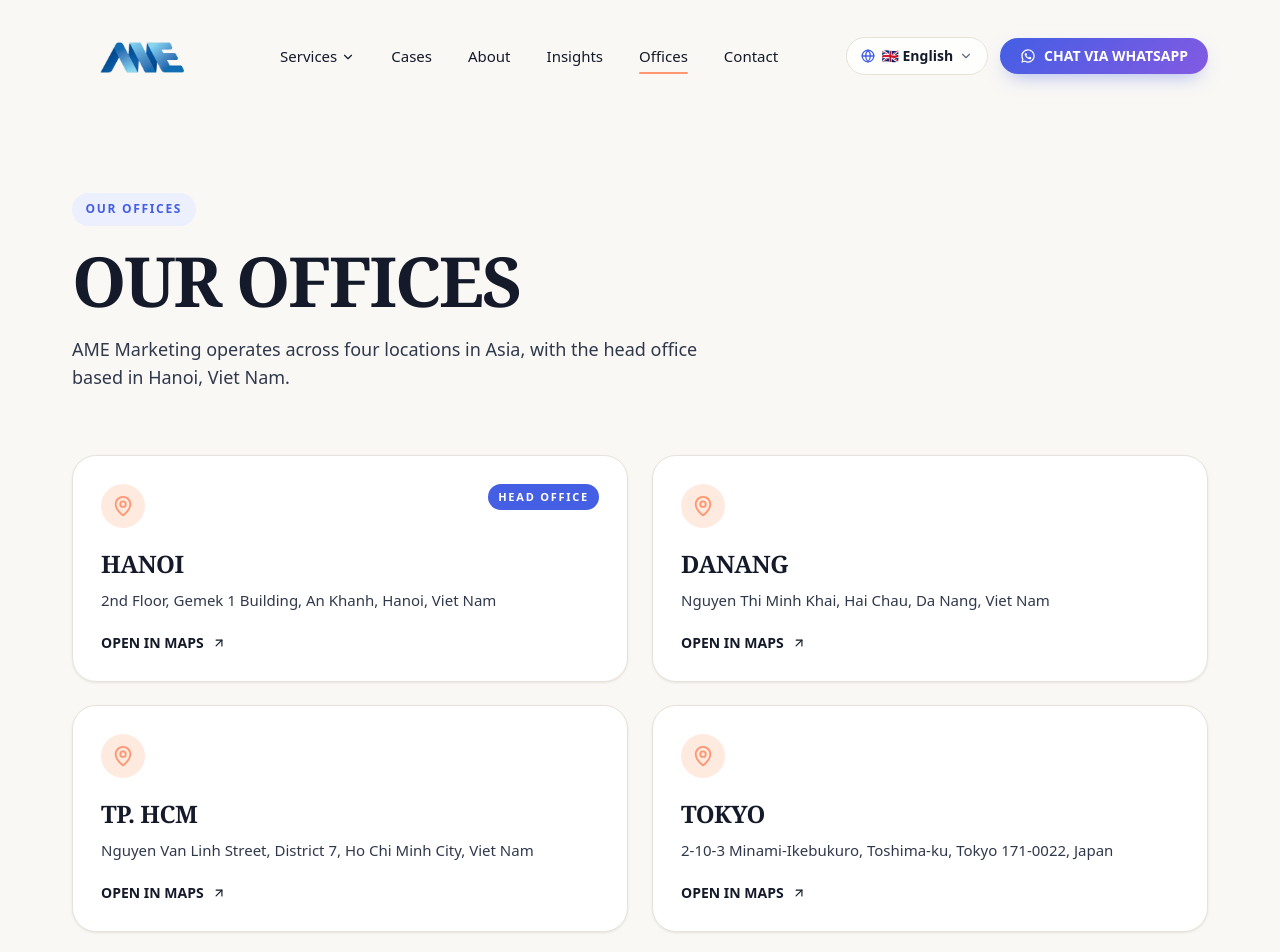
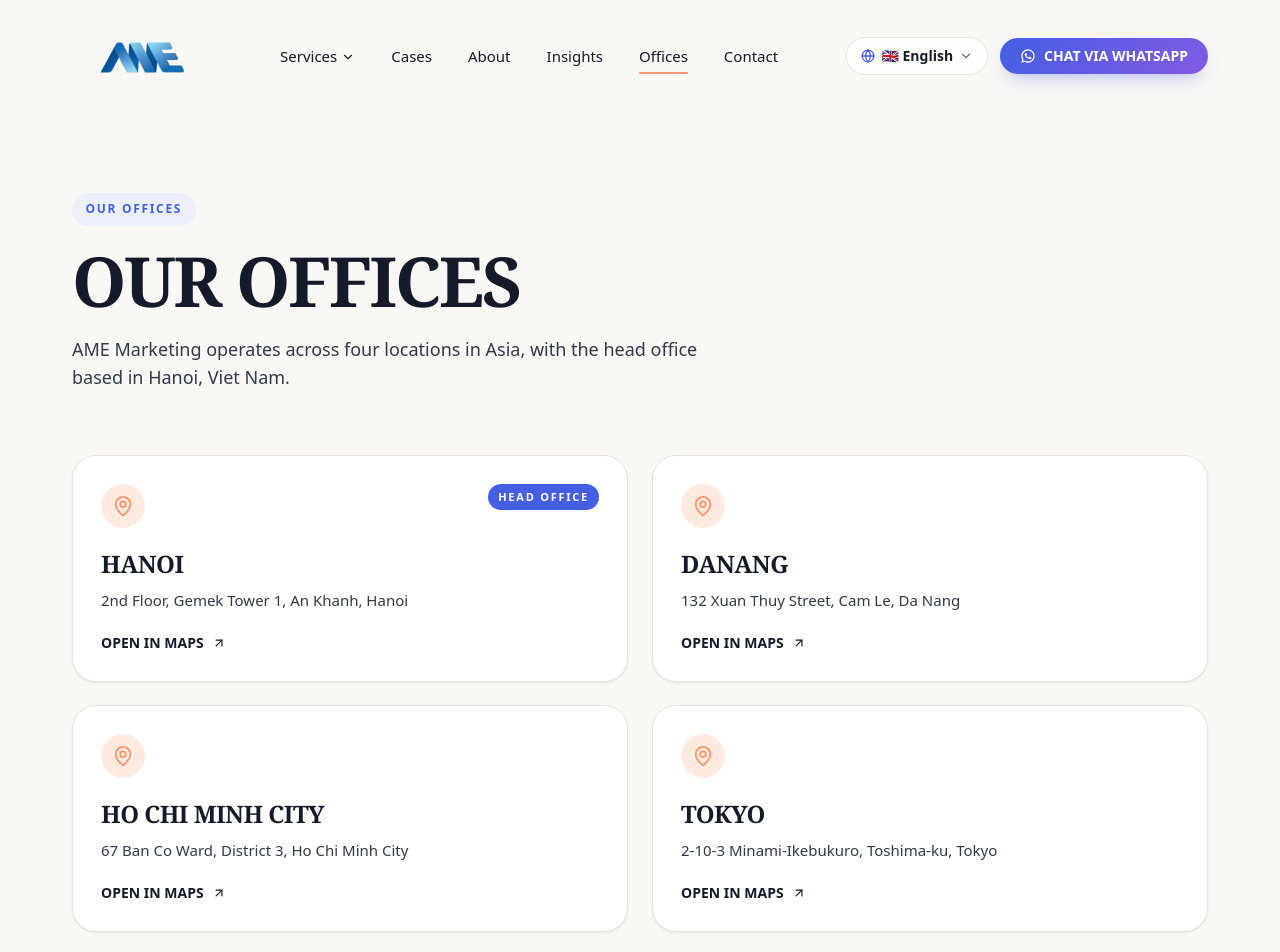
Before and after one commit to DynamiteMaker/amenetwork, a Next.js app: page /en/offices in a window 1280 px wide. Shown: the top 952 px of the page. Built offline with nearby package versions, Linux system fonts and the light colour scheme.

Commit message:
feat: per-locale office addresses for all four offices
New addresses for Hanoi, Da Nang, HCM and Tokyo, localized in vi/en/ja/zh
on the offices page, the footer head-office block and city list, and the
about-page offices strip (which now includes HCM and says four cities).

```diff
--- a/app/[locale]/(marketing)/offices/page.tsx
+++ b/app/[locale]/(marketing)/offices/page.tsx
@@ -1,10 +1,10 @@
-import { getTranslations } from "next-intl/server";
-import { setRequestLocale } from "next-intl/server";
+import { getTranslations, setRequestLocale } from "next-intl/server";
+import { routing } from "@/i18n/routing";
 import { ArrowUpRight, MapPin } from "lucide-react";
 import { PageHero } from "@/components/page-hero";
 import { CTABand } from "@/components/cta-band";
 import { Reveal } from "@/components/reveal";
-import { offices } from "@/data/offices";
+import { offices, type OfficeLocale } from "@/data/offices";
 
 export async function generateMetadata({ params }: { params: Promise<{ locale: string }> }) {
   const { locale } = await params;
@@ -15,6 +15,7 @@ export async function generateMetadata({ params }: { params: Promise<{ locale: s
 export default async function OfficesPage({ params }: { params: Promise<{ locale: string }> }) {
   const { locale } = await params;
   setRequestLocale(locale);
+  const loc = (routing.locales.includes(locale as OfficeLocale) ? locale : "en") as OfficeLocale;
 
   return (
     <>
@@ -39,8 +40,8 @@ export default async function OfficesPage({ params }: { params: Promise<{ locale
                     </span>
                   )}
                 </div>
-                <h2 className="font-display text-2xl mt-5 uppercase">{o.city}</h2>
-                <p className="mt-2 text-[15px] text-ink-2 flex-1">{o.address}</p>
+                <h2 className="font-display text-2xl mt-5 uppercase">{o.city[loc]}</h2>
+                <p className="mt-2 text-[15px] text-ink-2 flex-1">{o.address[loc]}</p>
                 <a
                   href={`https://www.google.com/maps/search/?api=1&query=${o.mapsQuery}`}
                   target="_blank"
--- a/components/site-footer.tsx
+++ b/components/site-footer.tsx
@@ -1,6 +1,6 @@
 "use client";
 
-import { useTranslations } from "next-intl";
+import { useLocale, useTranslations } from "next-intl";
 import { Link } from "@/i18n/routing";
 import {
   FacebookIcon,
@@ -9,11 +9,12 @@ import {
   YoutubeIcon,
   WhatsappIcon,
 } from "@/components/social-icons";
-import { offices, CONTACT } from "@/data/offices";
+import { offices, CONTACT, type OfficeLocale } from "@/data/offices";
 
 export function SiteFooter() {
   const t = useTranslations("footer");
   const nav = useTranslations("nav");
+  const loc = useLocale() as OfficeLocale;
   const fe = useTranslations("footerExtra");
 
   const aux: { label: string; href: string }[] = fe.raw("aux") as never;
@@ -44,7 +45,7 @@ export function SiteFooter() {
               <p className="font-semibold tracking-[0.16em] uppercase text-white/55 text-xs">
                 HEAD OFFICE
               </p>
-              <p>{offices[0].address}</p>
+              <p>{offices[0].address[loc]}</p>
               <p>
                 <a href={CONTACT.whatsappUrl} target="_blank" rel="noopener" className="hover:text-peach">
                   {CONTACT.phoneDisplay} (WHATSAPP)
@@ -74,8 +75,7 @@ export function SiteFooter() {
               {offices.map((o) => (
                 <li key={o.id}>
                   <Link href="/offices" className="text-white/80 hover:text-peach transition-colors uppercase">
-                    {o.city}
-                    {o.isHeadOffice && <span className="ml-1 text-[10px] text-peach">(HQ)</span>}
+                    {o.city[loc]}
                   </Link>
                 </li>
               ))}
--- a/data/offices.ts
+++ b/data/offices.ts
@@ -1,8 +1,12 @@
+export type OfficeLocale = "vi" | "en" | "ja" | "zh";
+
+export type LocalizedText = Record<OfficeLocale, string>;
+
 export type Office = {
   id: string;
-  city: string;
+  city: LocalizedText;
   label: "HEAD OFFICE" | "BRANCH";
-  address: string;
+  address: LocalizedText;
   country: "Viet Nam" | "Japan";
   isHeadOffice?: boolean;
   mapsQuery: string;
@@ -11,34 +15,54 @@ export type Office = {
 export const offices: Office[] = [
   {
     id: "hanoi",
-    city: "HANOI",
+    city: { vi: "HÀ NỘI", en: "HANOI", ja: "ハノイ", zh: "河内" },
     label: "HEAD OFFICE",
-    address: "2nd Floor, Gemek 1 Building, An Khanh, Hanoi, Viet Nam",
+    address: {
+      vi: "Tầng 2, Gemek Tower 1, An Khánh, Hà Nội",
+      en: "2nd Floor, Gemek Tower 1, An Khanh, Hanoi",
+      ja: "Gemek Tower 1 2階, アンカイン, ハノイ",
+      zh: "Gemek Tower 1 2层, An Khanh, 河内",
+    },
     country: "Viet Nam",
     isHeadOffice: true,
-    mapsQuery: "Gemek+1+Tower+An+Khanh+Hanoi",
+    mapsQuery: "Gemek+Tower+1+An+Khanh+Hanoi",
   },
   {
     id: "danang",
-    city: "DANANG",
+    city: { vi: "ĐÀ NẴNG", en: "DANANG", ja: "ダナン", zh: "岘港" },
     label: "BRANCH",
-    address: "Nguyen Thi Minh Khai, Hai Chau, Da Nang, Viet Nam",
+    address: {
+      vi: "132 đường Xuân Thủy, Cẩm Lệ, Đà Nẵng",
+      en: "132 Xuan Thuy Street, Cam Le, Da Nang",
+      ja: "132 Xuan Thuy通り, カムレー区, ダナン",
+      zh: "132 Xuan Thuy街, Cẩm Lệ, 岘港",
+    },
     country: "Viet Nam",
-    mapsQuery: "Nguyen+Thi+Minh+Khai+Hai+Chau+Da+Nang",
+    mapsQuery: "132+Xuan+Thuy+Cam+Le+Da+Nang",
   },
   {
     id: "hcm",
-    city: "TP. HCM",
+    city: { vi: "TP. HCM", en: "HO CHI MINH CITY", ja: "ホーチミン", zh: "胡志明市" },
     label: "BRANCH",
-    address: "Nguyen Van Linh Street, District 7, Ho Chi Minh City, Viet Nam",
+    address: {
+      vi: "67 phường Bàn Cờ, Quận 3, TP. Hồ Chí Minh",
+      en: "67 Ban Co Ward, District 3, Ho Chi Minh City",
+      ja: "67 Ban Co Ward, District 3, ホーチミン",
+      zh: "67 Ban Co坊, 第3郡, 胡志明市",
+    },
     country: "Viet Nam",
-    mapsQuery: "Nguyen+Van+Linh+District+7+Ho+Chi+Minh+City",
+    mapsQuery: "67+Ban+Co+Ward+District+3+Ho+Chi+Minh+City",
   },
   {
     id: "tokyo",
-    city: "TOKYO",
+    city: { vi: "TOKYO", en: "TOKYO", ja: "東京", zh: "东京" },
     label: "BRANCH",
-    address: "2-10-3 Minami-Ikebukuro, Toshima-ku, Tokyo 171-0022, Japan",
+    address: {
+      vi: "2-10-3 Minami-Ikebukuro, Toshima-ku, Tokyo",
+      en: "2-10-3 Minami-Ikebukuro, Toshima-ku, Tokyo",
+      ja: "東京都豊島区南池袋2-10-3",
+      zh: "东京都丰岛区南池袋2-10-3",
+    },
     country: "Japan",
     mapsQuery: "2-10-3+Minami-Ikebukuro+Toshima-ku+Tokyo",
   },
--- a/messages/en.json
+++ b/messages/en.json
@@ -616,21 +616,26 @@
       }
     ],
     "officesEyebrow": "OFFICES",
-    "officesTitle": "Present in three cities.",
+    "officesTitle": "Present in four cities.",
     "offices": [
       {
         "city": "Hanoi",
-        "address": "Floor 2, Gemek 1 Tower, An Khanh, Hoai Duc",
+        "address": "2nd Floor, Gemek Tower 1, An Khanh, Hanoi",
         "meta": "Headquarters"
       },
       {
         "city": "Da Nang",
-        "address": "Production & creative studio, central Vietnam",
+        "address": "132 Xuan Thuy Street, Cam Le, Da Nang",
         "meta": "Production hub"
       },
       {
+        "city": "Ho Chi Minh City",
+        "address": "67 Ban Co Ward, District 3, Ho Chi Minh City",
+        "meta": "Branch"
+      },
+      {
         "city": "Tokyo",
-        "address": "Japan & APAC market representation",
+        "address": "2-10-3 Minami-Ikebukuro, Toshima-ku, Tokyo",
         "meta": "Japan desk"
       }
     ]
--- a/messages/ja.json
+++ b/messages/ja.json
@@ -616,21 +616,26 @@
       }
     ],
     "officesEyebrow": "拠点",
-    "officesTitle": "三つの都市に拠点。",
+    "officesTitle": "四つの都市に拠点。",
     "offices": [
       {
         "city": "ハノイ",
-        "address": "Gemek 1タワー2階, アンカイン, ホアイドゥック",
+        "address": "Gemek Tower 1 2階, アンカイン, ハノイ",
         "meta": "本社"
       },
       {
         "city": "ダナン",
-        "address": "中部地域の制作・クリエイティブスタジオ",
+        "address": "132 Xuan Thuy通り, カムレー区, ダナン",
         "meta": "制作拠点"
       },
       {
+        "city": "ホーチミン",
+        "address": "67 Ban Co Ward, District 3, ホーチミン",
+        "meta": "支社"
+      },
+      {
         "city": "東京",
-        "address": "日本・APAC市場の代表窓口",
+        "address": "東京都豊島区南池袋2-10-3",
         "meta": "Japan desk"
       }
     ]
--- a/messages/vi.json
+++ b/messages/vi.json
@@ -616,21 +616,26 @@
       }
     ],
     "officesEyebrow": "VĂN PHÒNG",
-    "officesTitle": "Hiện diện tại ba thành phố.",
+    "officesTitle": "Hiện diện tại bốn thành phố.",
     "offices": [
       {
         "city": "Hà Nội",
-        "address": "Tầng 2, Tòa Gemek 1, An Khánh, Hoài Đức",
+        "address": "Tầng 2, Gemek Tower 1, An Khánh, Hà Nội",
         "meta": "Trụ sở chính"
       },
       {
         "city": "Đà Nẵng",
-        "address": "Studio sản xuất & sáng tạo miền Trung",
+        "address": "132 đường Xuân Thủy, Cẩm Lệ, Đà Nẵng",
         "meta": "Production hub"
       },
       {
+        "city": "TP. HCM",
+        "address": "67 phường Bàn Cờ, Quận 3, TP. Hồ Chí Minh",
+        "meta": "Chi nhánh"
+      },
+      {
         "city": "Tokyo",
-        "address": "Đại diện thị trường Nhật Bản & APAC",
+        "address": "2-10-3 Minami-Ikebukuro, Toshima-ku, Tokyo",
         "meta": "Japan desk"
       }
     ]
--- a/messages/zh.json
+++ b/messages/zh.json
@@ -616,21 +616,26 @@
       }
     ],
     "officesEyebrow": "办公室",
-    "officesTitle": "三座城市的足迹。",
+    "officesTitle": "四座城市的足迹。",
     "offices": [
       {
         "city": "河内",
-        "address": "Gemek 1 大厦 2 层,An Khanh,Hoai Duc",
+        "address": "Gemek Tower 1 2层, An Khanh, 河内",
         "meta": "总部"
       },
       {
         "city": "岘港",
-        "address": "中部制作与创意工作室",
+        "address": "132 Xuan Thuy街, Cẩm Lệ, 岘港",
         "meta": "制作中心"
       },
       {
+        "city": "胡志明市",
+        "address": "67 Ban Co坊, 第3郡, 胡志明市",
+        "meta": "分部"
+      },
+      {
         "city": "东京",
-        "address": "日本与亚太市场代表处",
+        "address": "东京都丰岛区南池袋2-10-3",
         "meta": "Japan desk"
       }
     ]
```
